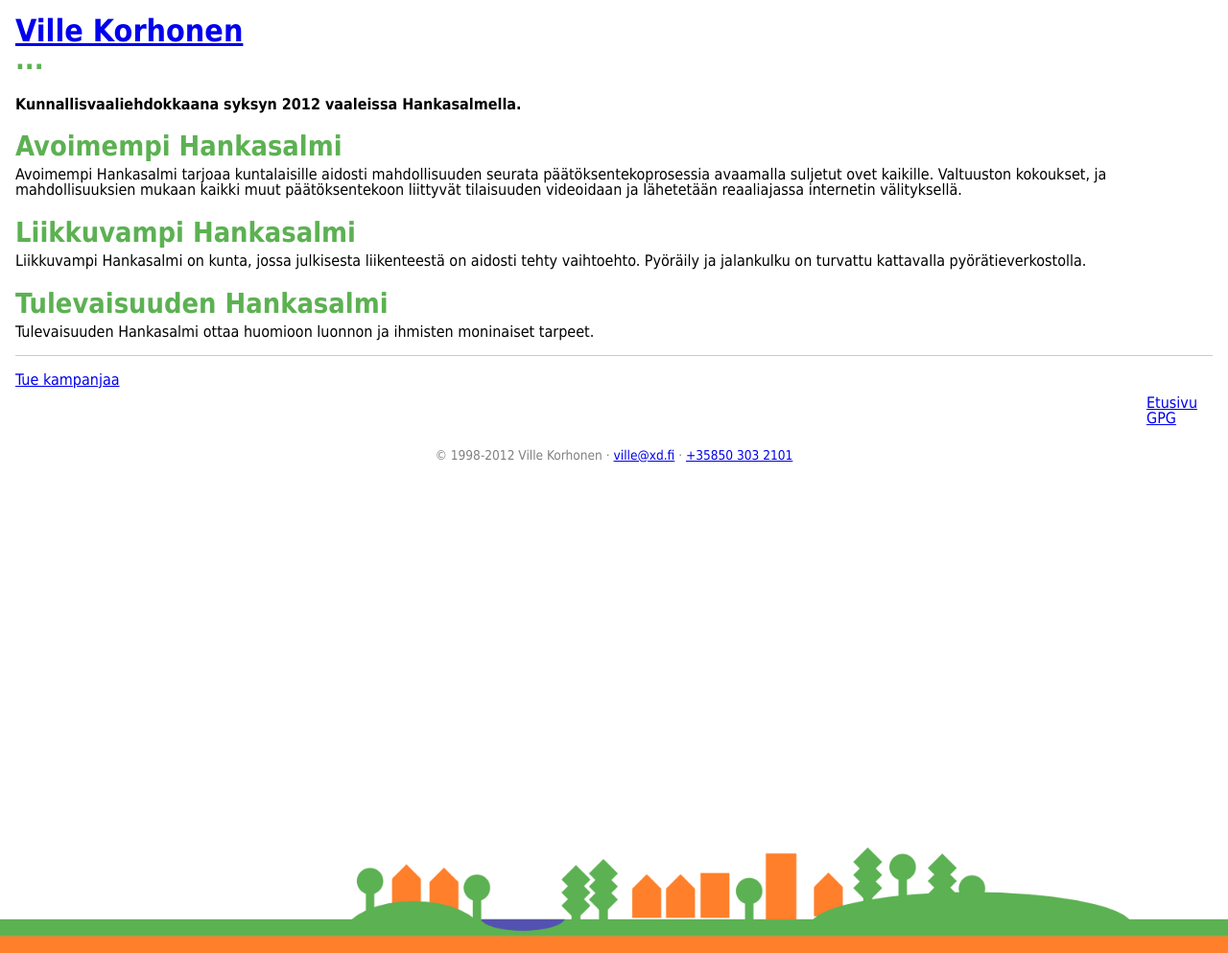
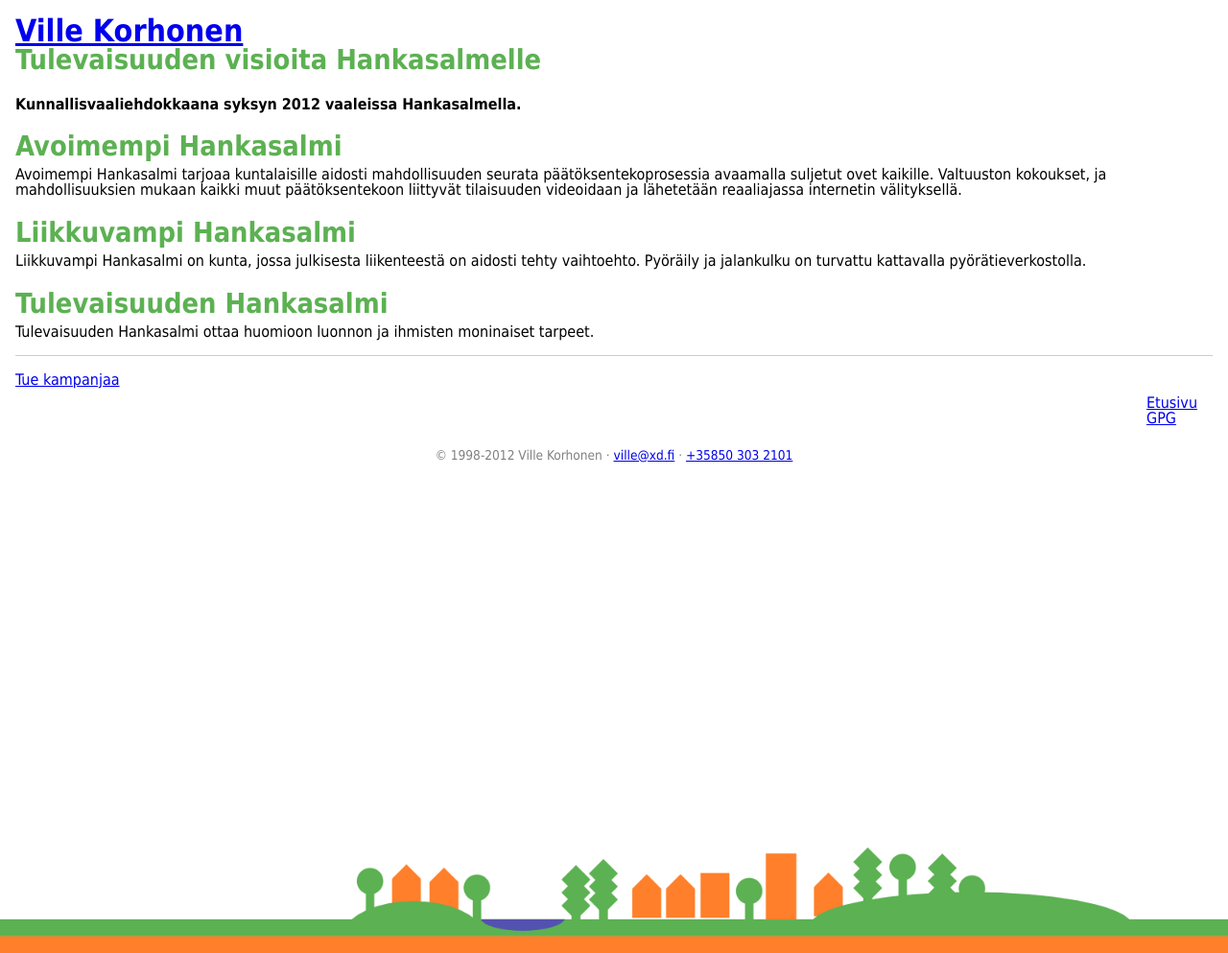
Before and after one commit to annavonzansen/ypcs.github.com, a Jekyll site: the page built from index.html, in a window 1280 px wide. Shown: the whole page at 96% size. Built offline with Jekyll 4.4.1, drawn with Linux system fonts in a browser that asks for light colours; Markdown is read by kramdown in place of the engine named in the settings.

Commit message:
Added tagline

```diff
--- a/_layouts/default.html
+++ b/_layouts/default.html
@@ -16,7 +16,7 @@
         <header>
             <hgroup>
                 <h1><a href="/">Ville Korhonen</a></h1>
-                <h2>...</h2>
+                <h2>Tulevaisuuden visioita Hankasalmelle</h2>
             </hgroup>
         </header>
 
```
